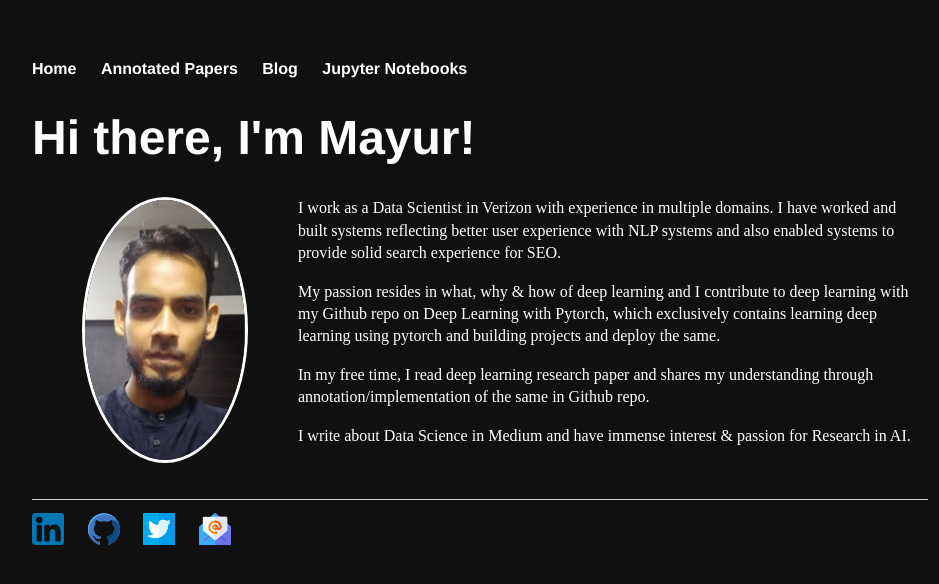
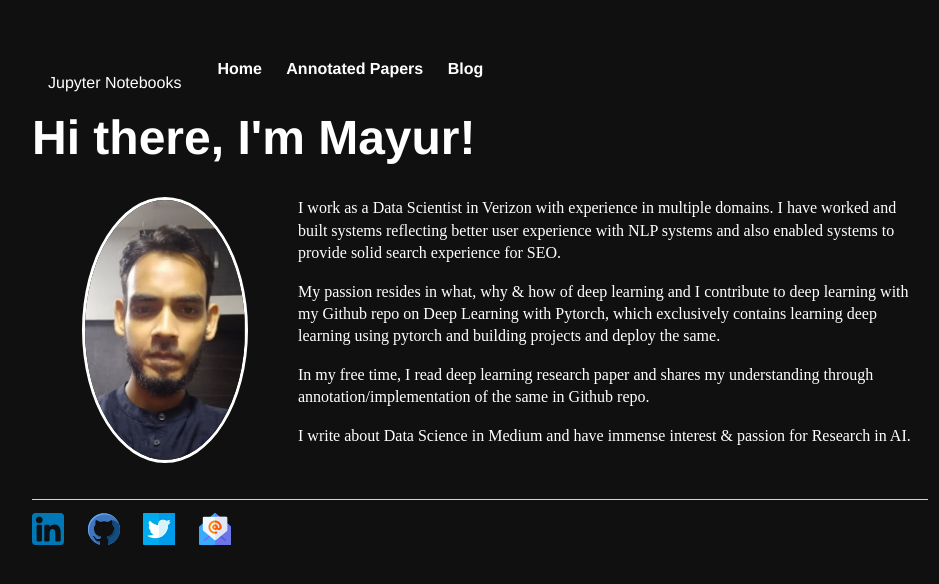
Before and after one commit to Mayurji/mayurji.github.io, a Jekyll site: the page built from index.html, in a window 1280 px wide. Shown: the top 584 px of the page, without its empty margins (160-1099 px from the left). Built offline with Jekyll 4.4.1, drawn with Linux system fonts in a browser that asks for light colours.

Commit message:
Update default.html

```diff
--- a/_layouts/default.html
+++ b/_layouts/default.html
@@ -11,7 +11,22 @@
         		<li><a href="/">Home</a></li>
         		<li><a href="/papers">Annotated Papers</a></li>
         		<li><a href="/blog">Blog</a></li>
-			<li><a href="/notebooks">Jupyter Notebooks</a></li>
+			<!-- <li><a href="/notebooks">Jupyter Notebooks</a></li> -->
+
+			<li class="dropdown">
+			    <button class="dropbtn">Jupyter Notebooks
+			      <i class="fa fa-caret-down"></i>
+			    </button>
+			    <div class="dropdown-content">
+			      <a href="#">Machine Learning</a>
+			      <a href="#">Deep Learning</a>
+			    </div>
+ 			</li>
+
+
+
+
+
     		</ul>
 		</nav>
 		<div class="container">
```
